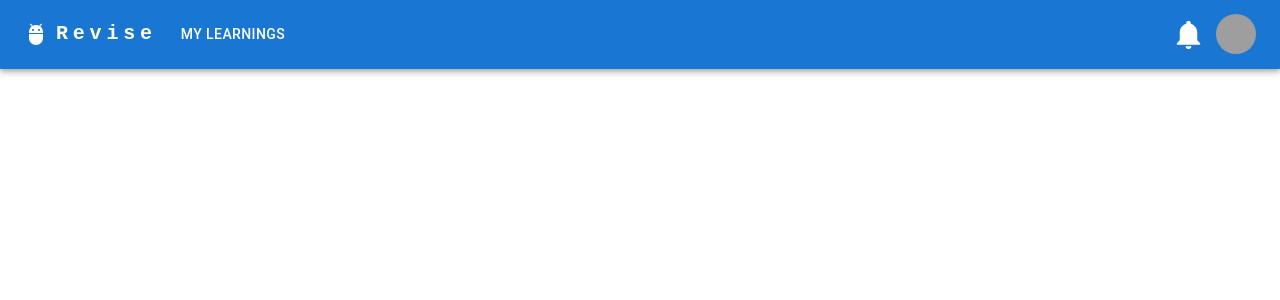
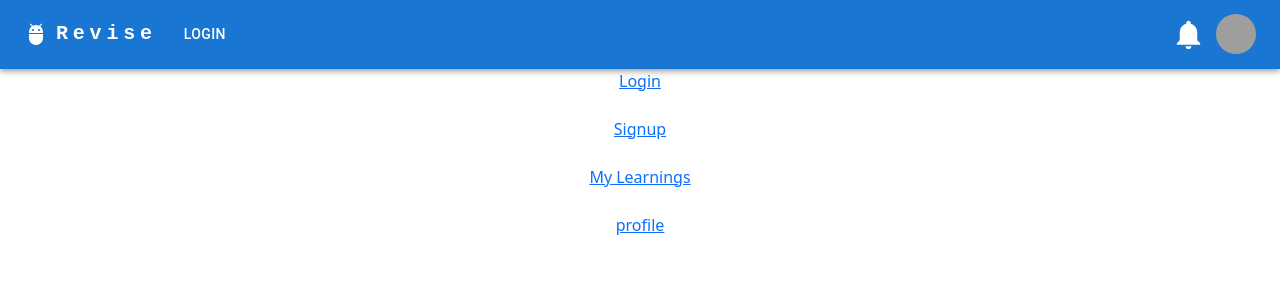
Before and after one commit to teja465/RevisionSchedulerWebUI, a React (Create React App) app: page / in a window 1280 px wide. Before the commit this address had no page. Shown: the top 300 px of the page. Built offline with nearby package versions, Linux system fonts and the light colour scheme; grey boxes are pictures that could not be loaded; what javascript-time-ago would draw is missing.

Commit message:
added homepage

```diff
--- a/src/App.js
+++ b/src/App.js
@@ -11,6 +11,7 @@ import { useEffect } from 'react';
 import { logInUser } from './reducers/userSlice';
 import Mylearnings from './components/learningsFeed/Mylearnings';
 import UserProfile from './components/profile/UserProfile';
+import HomePage from './HomePage';
 function App() {
   const dispatch = useDispatch()
   if( (getCookie("jwt_token") != '') && getCookie("user_email")!='' ){
@@ -37,6 +38,7 @@ function App() {
           <Route path="login" element={<LoginForm/>} />
           <Route path ="my-learnings" element={<Mylearnings />}/>
           <Route path ="profile" element={< UserProfile/>}/>
+          <Route path ="" element={< HomePage/>}/>
       </Routes>
       </BrowserRouter>
       {/* <LoginForm /> */}
--- /dev/null
+++ b/src/HomePage.js
@@ -0,0 +1,15 @@
+import { margin } from '@mui/system'
+import React from 'react'
+import './homepage.css'
+export default function HomePage() {
+  return (
+    <div className='homepage d-flex-column' >
+
+        <a href='/login'>Login</a> <br />
+        <a href='/signup'>Signup</a><br />
+        <a href='/my-learnings'>My Learnings</a><br />
+        <a href='/profile'> profile</a><br />
+
+        </div>
+  )
+}
--- a/src/components/login/LoginForm.js
+++ b/src/components/login/LoginForm.js
@@ -67,6 +67,9 @@ function LoginForm() {
           setAlertText("Logged in successfully .")
           setIsAlertEnabled(true)
           setalertType("success")
+          setTimeout(() => {
+            window.location.replace("/")
+          }, 2000);
           const body = JSON.parse(response.request.response);
           const jwt_cookie =`access_token=${body["access_token"]}`
           setCookie('jwt_token',body['access_token'],5)
--- a/src/components/navbar/ResponsiveNavBar.js
+++ b/src/components/navbar/ResponsiveNavBar.js
@@ -19,7 +19,6 @@ import { useSelector, useDispatch } from 'react-redux';
 import store from '../../store';
 import { ContactlessOutlined } from '@mui/icons-material';
 import {deleteAllCookies} from "../../utils/CookieManager"
-const pages = ['My Learnings',];
 
 const ResponsiveAppBar = () => {
   const [anchorElNav, setAnchorElNav] = React.useState(null);
@@ -28,6 +27,9 @@ const ResponsiveAppBar = () => {
   const [currentUser, setCurrentUser] = useState(store.getState().user);
 
   const LOGOUT ="Logout"
+  const MY_LEARNINGS = "My Learnings"
+  const [pages, setPages] = useState([MY_LEARNINGS,])
+
 
 
   const PageToUrlMappings={
@@ -56,6 +58,7 @@ const ResponsiveAppBar = () => {
     console.log(" Navbar Use effect function()")
     if ( ! currentUser.isLoggedIn){
       setSettings(["Login"])
+      setPages(["Login"])
     }
     else {
       setSettings(["Profile" ,LOGOUT])
@@ -90,6 +93,7 @@ const ResponsiveAppBar = () => {
 
   const handleLogoutClick=()=>{
     deleteAllCookies()
+    // redirect user to home page
     window.location.replace("/");
   }
 
--- /dev/null
+++ b/src/homepage.css
@@ -0,0 +1,7 @@
+.homepage{
+display: flex;
+flex-direction: column;
+}
+a{
+    margin: auto;
+}
```
